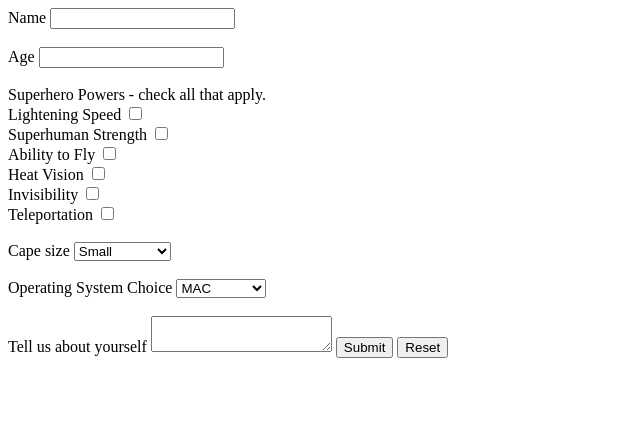
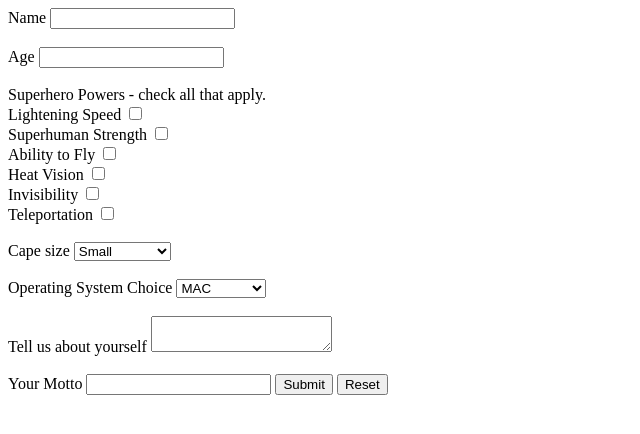
Before and after one commit to WilleniumFalcon91/Practice-with-Forms-, a plain HTML site: page survey-form.html in a window 1280 px wide. Shown: the whole page, without its empty margins (0-640 px from the left). Drawn offline with Linux system fonts and the light colour scheme.

Commit message:
adds text-field for motto

```diff
--- a/survey-form.html
+++ b/survey-form.html
@@ -67,11 +67,14 @@
         <br>
         <label>Tell us about yourself
             <textarea name="Bio"></textarea>
-        <input type="submit">
-        <input type="reset">
         </label>
         <br>
         <br>
+        <label>Your Motto
+            <input type="text" name="motto">
+        </label>
+        <input type="submit">
+        <input type="reset">
     </form>
 </body>
 </html>
```
